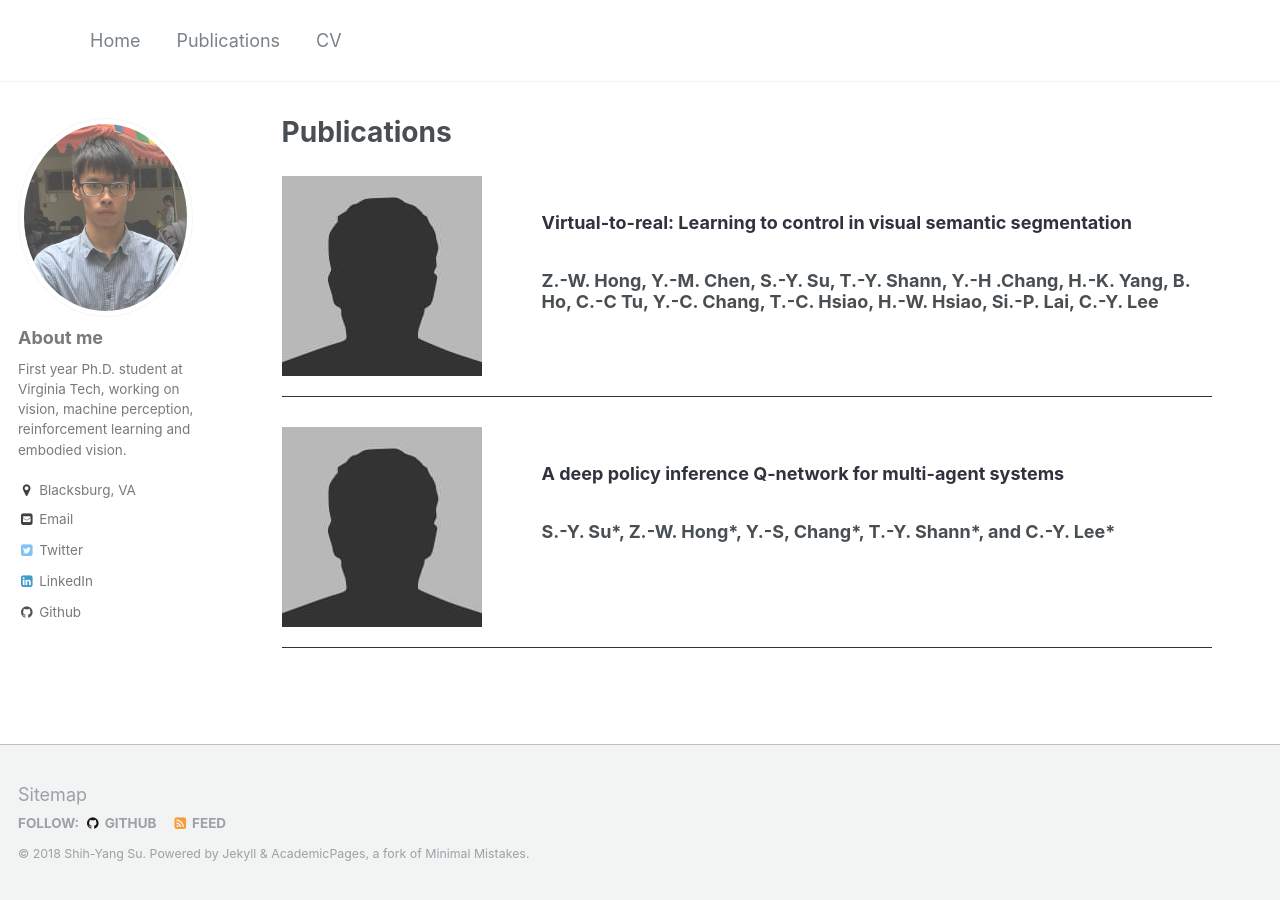
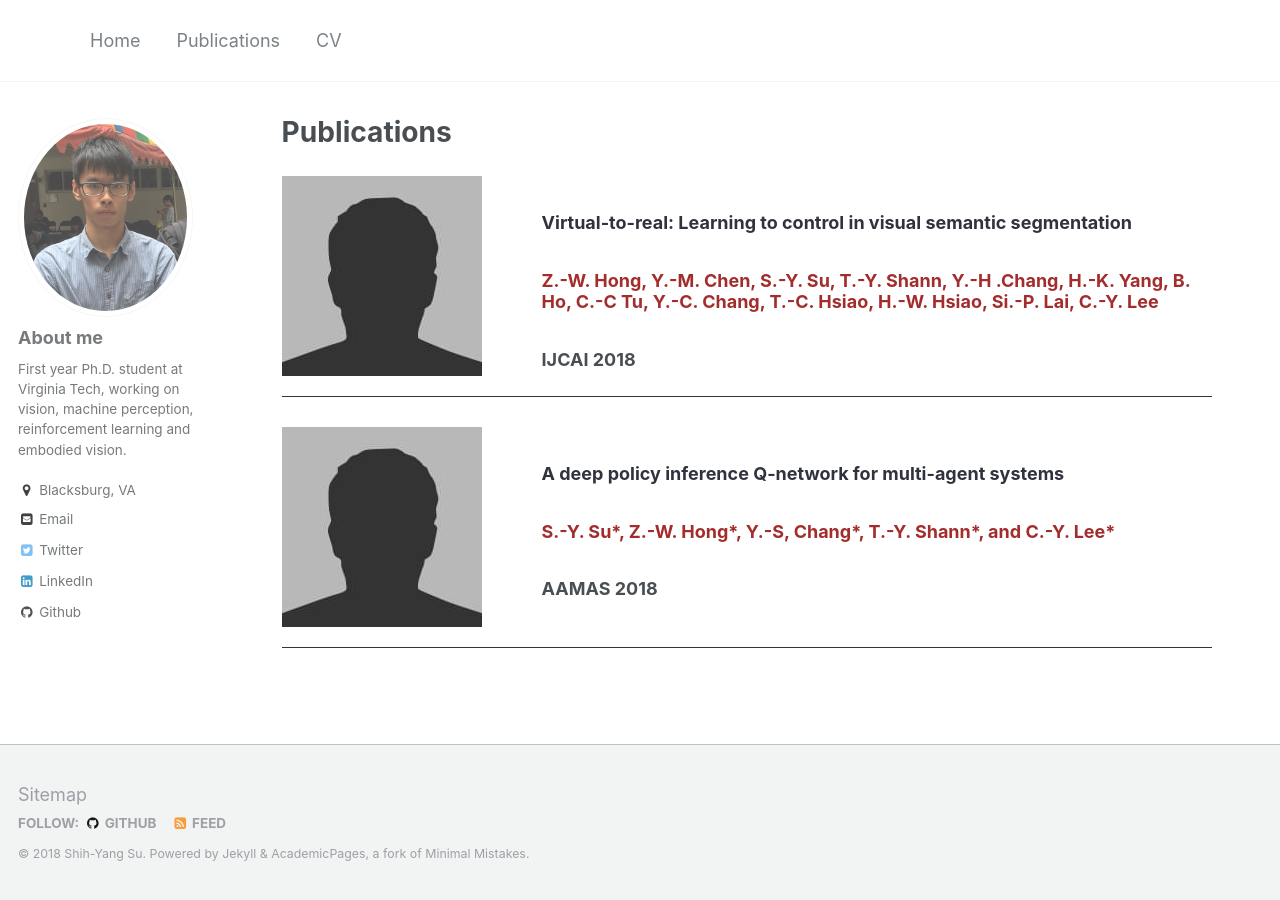
Before and after one commit to LemonATsu/LemonATsu.github.io, a Jekyll site: the page built from _pages/publications.md, in a window 1280 px wide. Built offline with Jekyll 4.4.1, drawn with Linux system fonts in a browser that asks for light colours.

Commit message:
add pubs

```diff
--- a/_pages/publications.md
+++ b/_pages/publications.md
@@ -8,13 +8,15 @@ author_profile: true
     <div class="pub-thumb"><img src="https://lemonatsu.github.io/images/bio-photo.jpg"></div>
     <div class="pub-content">
         <h3 class="pub-title">Virtual-to-real: Learning to control in visual semantic segmentation</h3>
-        <h3 class="pub-author">Z.-W. Hong, Y.-M. Chen, S.-Y. Su, T.-Y. Shann, Y.-H .Chang, H.-K. Yang, B. Ho, C.-C Tu, Y.-C. Chang, T.-C. Hsiao, H.-W. Hsiao, Si.-P. Lai, C.-Y. Lee</h3>
+        <h3 class="pub-author">Z.-W. Hong, Y.-M. Chen, <b>S.-Y. Su</b>, T.-Y. Shann, Y.-H .Chang, H.-K. Yang, B. Ho, C.-C Tu, Y.-C. Chang, T.-C. Hsiao, H.-W. Hsiao, Si.-P. Lai, C.-Y. Lee</h3>
+        <h3 class="pub-conf">IJCAI 2018</h3>
     </div>
 </div>
 <div class="pub-container">
     <div class="pub-thumb"><img src="https://lemonatsu.github.io/images/bio-photo.jpg"></div>
     <div class="pub-content">
         <h3 class="pub-title">A deep policy inference Q-network for multi-agent systems</h3>
-        <h3 class="pub-author">S.-Y. Su*, Z.-W. Hong*, Y.-S, Chang*, T.-Y. Shann*, and C.-Y. Lee*</h3>
+        <h3 class="pub-author"><b>S.-Y. Su</b>*, Z.-W. Hong*, Y.-S, Chang*, T.-Y. Shann*, and C.-Y. Lee*</h3>
+        <h3 class="pub-conf">AAMAS 2018</h3>
     </div>
 </div>
--- a/assets/css/pub.css
+++ b/assets/css/pub.css
@@ -22,6 +22,8 @@
 }
 
 .pub-author {
+    color: #a32c2c;
 }
-.pub-extra {
+
+.pub-conf {
 }
```
